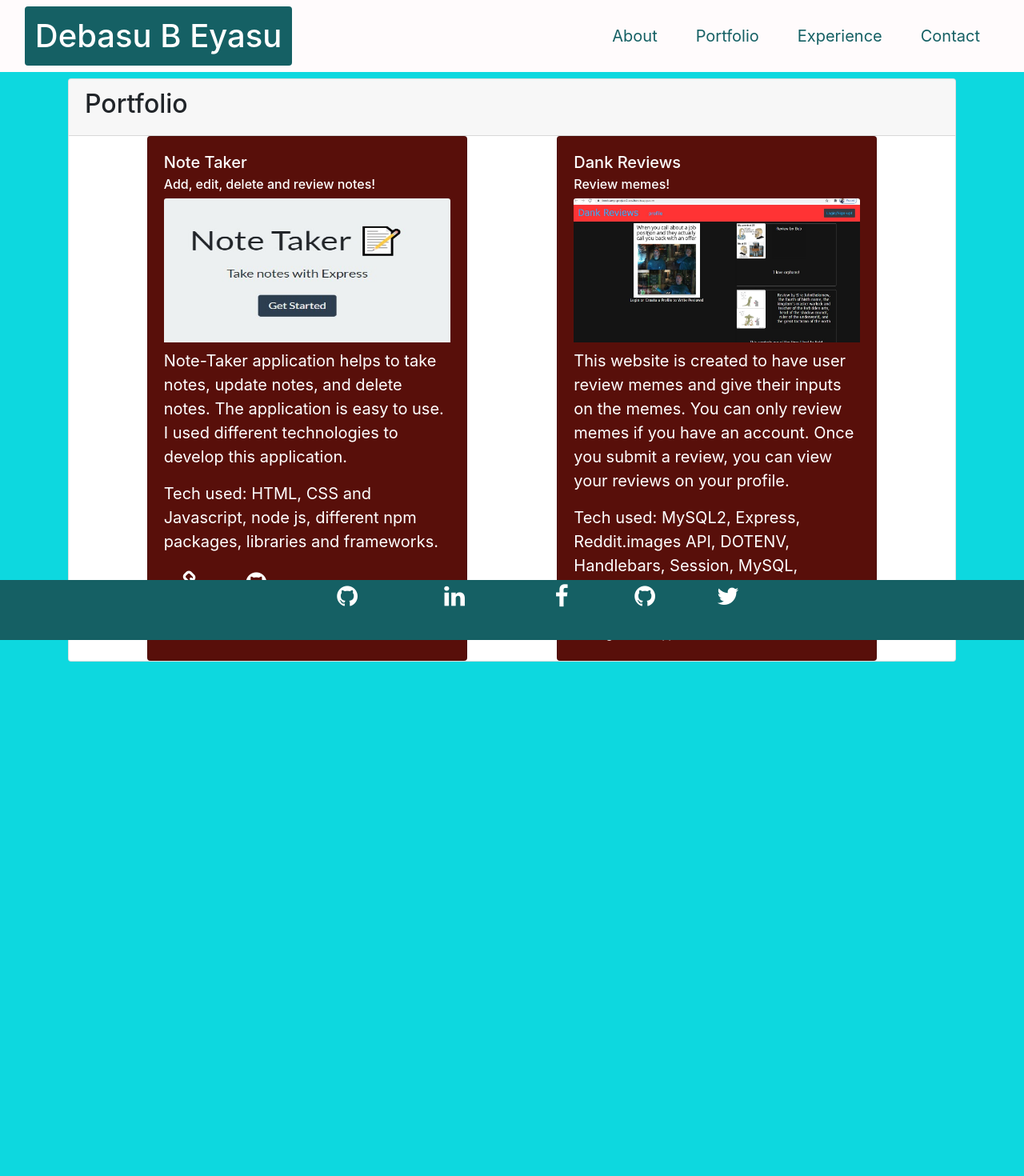
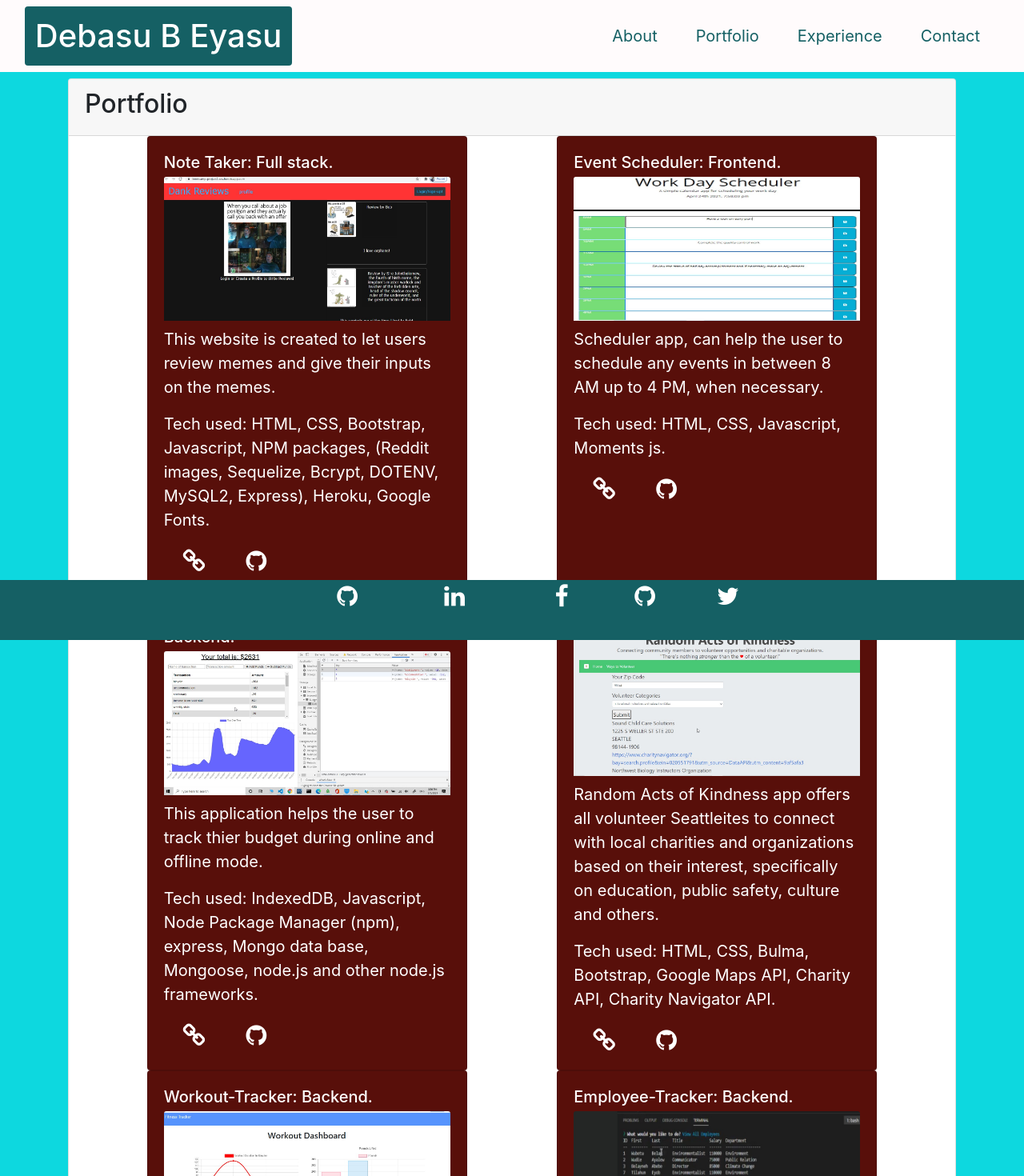
Before and after one commit to bayleyegn100/Portfolio, a React (Create React App) app: page /portfolio in a window 1280 px wide. Shown: the top 1470 px of the page at 80% size. Before the commit the page ends 835 px from the top, so only its background shows below. Built offline with nearby package versions, Linux system fonts and the light colour scheme.

Commit message:
Additional projects added.

```diff
--- a/src/assets/projects.js
+++ b/src/assets/projects.js
@@ -1,30 +1,68 @@
-import dankReviews from "./img/DankReviews.jpg";
-import noteTaker from "./img/Notetaker.jpg";
-
+import Eventscheduler from "./img/Eventscheduler.jpg";
+import DankReviews from "./img/DankReviews.jpg";
+import Offlinepic from "./img/offlinepic.jpg";
+import RandomActsOfKindness from "./img/RandomActsOfKindness.jpg";
+import stats from "./img/stats.jpg";
+import ViewEmployee from "./img/ViewEmployee.jpg";
 
 const portfolioProjects = [
-    {
-        title: "Note Taker",
-        img: noteTaker,
-        heading: "Add, edit, delete and review notes!",
-        description: `Note-Taker application helps to take notes, update
-        notes, and delete notes. The application is easy to use. I used different technologies
-        to develop this application. `,
-        tech: "HTML, CSS and Javascript, node js, different npm packages, libraries and frameworks.",
-        link: "https://vast-falls-81756.herokuapp.com/",
-        github: "https://github.com/bayleyegn100/Note-Taker/"
-    },
-    {
-        title: "Dank Reviews",
-        img: dankReviews,
-        heading: "Review memes!",
-        description: `This website is created to have user review memes and give their inputs on the memes.
-        You can only review memes if you have an account. Once you submit a review, you can view
-        your reviews on your profile.`,
-        tech: "MySQL2, Express, Reddit.images API, DOTENV, Handlebars, Session, MySQL, Sequelize, Bcrypt",
-        link: "https://bootcamp-project2-uw.herokuapp.com",
-        github: "https://github.com/bayleyegn100/Dank-Reviews"
-    }
-]
+  {
+    title: "Note Taker: Full stack.",
+    img: DankReviews,
+    description: `This website is created to let users review memes and give
+        their inputs on the memes. `,
+    tech: "HTML, CSS, Bootstrap, Javascript, NPM packages, (Reddit images, Sequelize, Bcrypt, DOTENV, MySQL2, Express), Heroku, Google Fonts.",
+    github: "https://github.com/bayleyegn100/Dank-Reviews",
+    link: "https://bootcamp-project2-uw.herokuapp.com",
+  },
+  {
+    title: "Event Scheduler: Frontend.",
+    img: Eventscheduler,
+    description: `Scheduler app, can help the user to schedule any events
+    in between 8 AM up to 4 PM, when necessary.`,
+    tech: "HTML, CSS, Javascript, Moments js.",
+    github: "https://github.com/bayleyegn100/Event-Scheduler-",
+   link: "https://bayleyegn100.github.io/Event-Scheduler-/",
+  },
+  {
+    title: "Offline-Online-Budget-Tracker: Backend.",
+    img: Offlinepic,
+    description: `This application helps
+    the user to track thier budget
+    during online and offline mode.`,
+    tech: "IndexedDB, Javascript, Node Package Manager (npm), express, Mongo data base, Mongoose, node.js and other node.js frameworks.",
+    github: "https://github.com/bayleyegn100/Offline-Online-Budget-Tracker",
+    link: "https://test-2314.herokuapp.com/",
+  },
+  {
+    title: "Random Acts of Kindness: Frontend",
+    img: RandomActsOfKindness,
+    description: `Random Acts of Kindness
+    app offers all volunteer
+    Seattleites to connect with local charities and organizations based on their interest, specifically on education, public safety, culture and others.`,
+    tech: "HTML, CSS, Bulma, Bootstrap, Google Maps API, Charity API, Charity Navigator API.",
+    github: "https://github.com/bayleyegn100/random_Acts_Of_Kindess",
+    link: "https://bayleyegn100.github.io/random_Acts_Of_Kindess/",
+  },
+  {
+    title: "Workout-Tracker: Backend.",
+    img: stats,
+    description: `By using this app it is
+    possible to track name, type, weight, sets, repetitions, and duration of the
+    exercise done by a user. A user can add exercise to the most recent or to a new plan.`,
+    tech: "Javascript,Node.js, express, Mongo data base, Mongoose schema.",
+    github: "https://github.com/bayleyegn100/Workout-Tracker",
+    link: "https://fast-forest-21283.herokuapp.com/stats",
+  },
+  {
+    title: "Employee-Tracker: Backend.",
+    img: ViewEmployee,
+    description: `This application helps any organization
+    to track, add and update employees information.`,
+    tech: "Javascript, express, Mongo data base, Mongoose schema, node.js.",
+    github: "https://github.com/bayleyegn100/Employee-Tracker",
+    link: "https://drive.google.com/file/d/1ETgE5laXORdedFW4FbBiq0I8-Aq4zAo9/view",
+  },
+];
 
 export default portfolioProjects;
```
